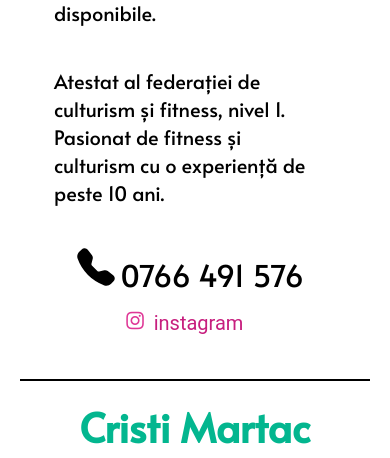
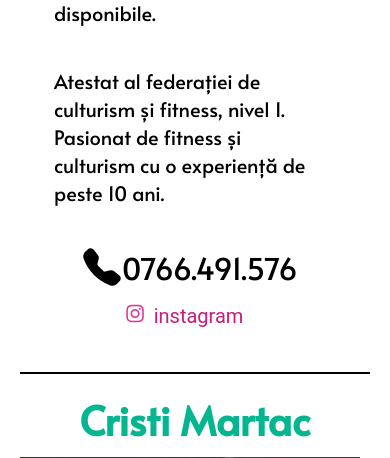
Before and after one commit to cosmingamanusi/crisgym, a PHP site: page /antrenori.html in a window 390 px wide. Shown: the part 1012-1470 px from the top of the page. Run offline with PHP 8.4, Linux system fonts and the light colour scheme; some libraries are stand-ins or nearby versions.

Commit message:
merged phone number and svg into one div

```diff
--- a/antrenori.html
+++ b/antrenori.html
@@ -72,11 +72,13 @@
                     Pasionat de fitness și culturism cu o experiență de peste 10 ani.
                 </div>
                 <div class="trainers-description">
-                    <svg width="2em" height="2em" viewBox="0 0 16 16" class="bi bi-telephone-fill" fill="currentColor"
-                        xmlns="http://www.w3.org/2000/svg">
-                        <path fill-rule="evenodd"
-                            d="M2.267.98a1.636 1.636 0 0 1 2.448.152l1.681 2.162c.309.396.418.913.296 1.4l-.513 2.053a.636.636 0 0 0 .167.604L8.65 9.654a.636.636 0 0 0 .604.167l2.052-.513a1.636 1.636 0 0 1 1.401.296l2.162 1.681c.777.604.849 1.753.153 2.448l-.97.97c-.693.693-1.73.998-2.697.658a17.47 17.47 0 0 1-6.571-4.144A17.47 17.47 0 0 1 .639 4.646c-.34-.967-.035-2.004.658-2.698l.97-.969z" />
-                    </svg> <span style="font-size: 30px;">0766 491 576</span>
+                    <div class="telefon-antrenor">
+                        <svg width="2em" height="2em" viewBox="0 0 16 16" class="bi bi-telephone-fill"
+                            fill="currentColor" xmlns="http://www.w3.org/2000/svg">
+                            <path fill-rule="evenodd"
+                                d="M2.267.98a1.636 1.636 0 0 1 2.448.152l1.681 2.162c.309.396.418.913.296 1.4l-.513 2.053a.636.636 0 0 0 .167.604L8.65 9.654a.636.636 0 0 0 .604.167l2.052-.513a1.636 1.636 0 0 1 1.401.296l2.162 1.681c.777.604.849 1.753.153 2.448l-.97.97c-.693.693-1.73.998-2.697.658a17.47 17.47 0 0 1-6.571-4.144A17.47 17.47 0 0 1 .639 4.646c-.34-.967-.035-2.004.658-2.698l.97-.969z" />
+                        </svg> <span style="font-size: 30px;">0766.491.576</span>
+                    </div>
                     <!-- Button Instagram -->
                     <div class="btn__container">
                         <a href="https://www.instagram.com/andreibontas/" class="btn">
--- a/index.html
+++ b/index.html
@@ -104,7 +104,7 @@
             xmlns="http://www.w3.org/2000/svg">
             <path fill-rule="evenodd"
               d="M2.267.98a1.636 1.636 0 0 1 2.448.152l1.681 2.162c.309.396.418.913.296 1.4l-.513 2.053a.636.636 0 0 0 .167.604L8.65 9.654a.636.636 0 0 0 .604.167l2.052-.513a1.636 1.636 0 0 1 1.401.296l2.162 1.681c.777.604.849 1.753.153 2.448l-.97.97c-.693.693-1.73.998-2.697.658a17.47 17.47 0 0 1-6.571-4.144A17.47 17.47 0 0 1 .639 4.646c-.34-.967-.035-2.004.658-2.698l.97-.969z" />
-          </svg> <span style="font-size: 30px;">0722 610 468</span>
+          </svg> <span style="font-size: 30px;">0722.610.468</span>
         </div>
       </div>
       <div class="btn__container">
--- a/resources/style/style.css
+++ b/resources/style/style.css
@@ -391,6 +391,10 @@ box-shadow: 0px 10px 30px rgba(0,0,0,0.10);
     align-items: center;
   }
 
+  .telefon-antrenor{
+    display: flex;
+  }
+
 /*---------------------------------------
     Photo Gallery Page
 ---------------------------------------*/
```
